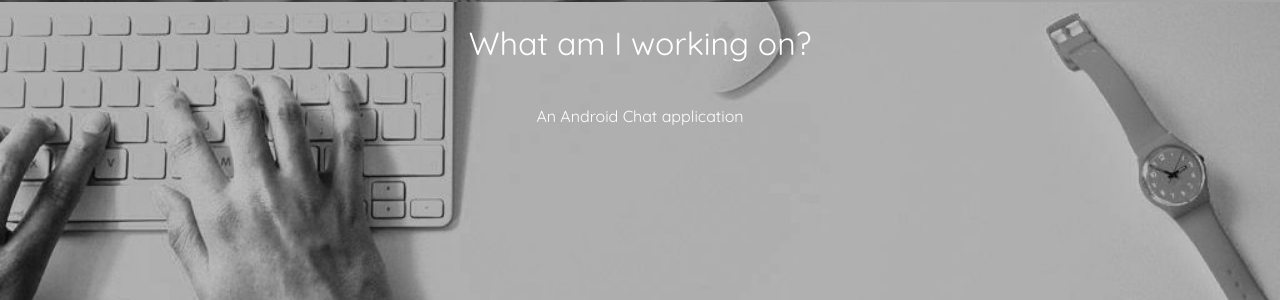
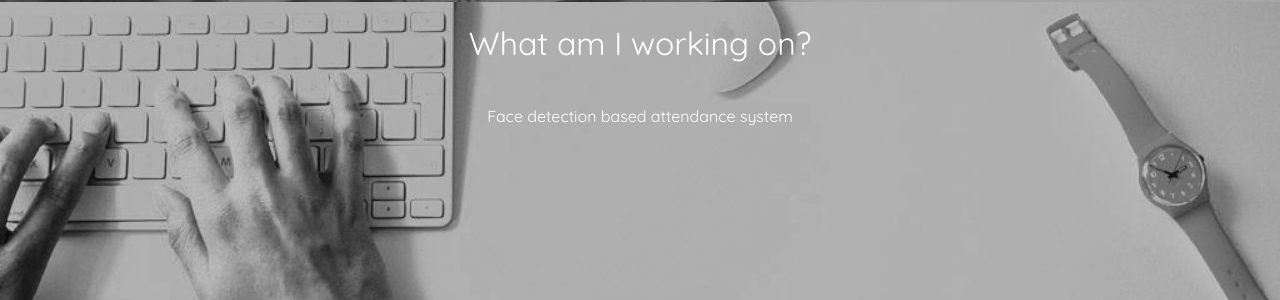
Before and after one commit to sauravchandra/sauravchandra.github.io, a Jekyll site: the page built from live.html, in a window 1280 px wide and 900 px high, scrolled down 600 px. Shown: the part 398-698 px from the top of the window. Built offline with Jekyll 4.4.1, drawn with Linux system fonts in a browser that asks for light colours; grey boxes are pictures that could not be loaded.

Commit message:
Live updated

```diff
--- a/live.html
+++ b/live.html
@@ -17,7 +17,7 @@ book-isbn: 9780142402511
 	<div class="live-items" id="work">
 		<div class="live-label">What am I working on?</div>
 		<div id="work-container">
-			An Android Chat application<br>
+			Face detection based attendance system<br>
 
 
 
```
Also changed, not shown: other parts of live.html (+1 -1 lines).
